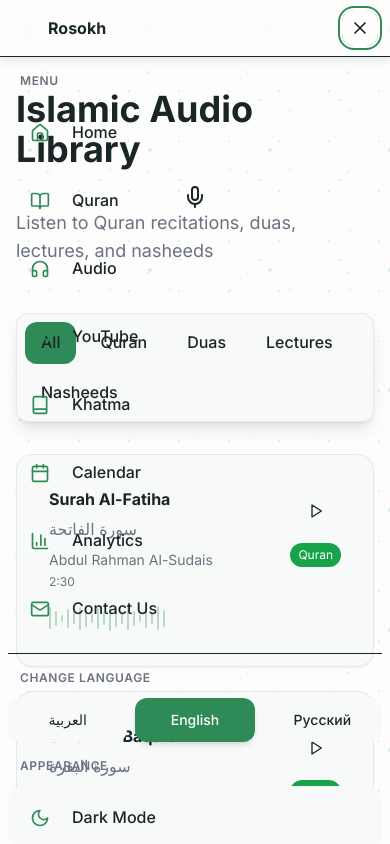
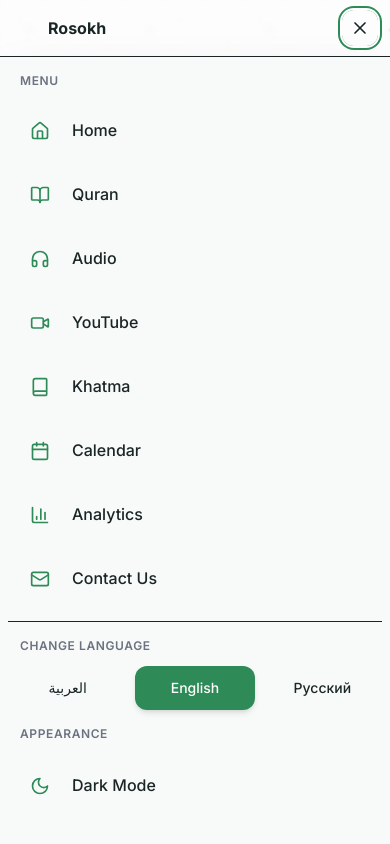
Before and after one commit to MMansy19/Rosokh, a Next.js app: page /en/audio in a window 390 px wide. Both pictures are taken after a click on the button "Toggle Menu". Shown: the top 844 px of the page. Built offline with nearby package versions, Linux system fonts and the light colour scheme.

Commit message:
feat: Update Header component to make  page content behind the menu

```diff
--- a/components/layout/Header.tsx
+++ b/components/layout/Header.tsx
@@ -222,11 +222,11 @@ export function Header({ locale, messages }: HeaderProps) {
         <>
           {/* Backdrop */}
           <div
-            className="md:hidden fixed inset-0 top-14 sm:top-16 z-30 bg-surface/95 backdrop-blur-sm"
+            className="md:hidden fixed inset-0 top-14 sm:top-16 z-30 bg-black/50 backdrop-blur-sm"
             onClick={() => setIsMenuOpen(false)}
           />
           {/* Mobile Menu Panel */}
-          <div className="md:hidden fixed inset-x-0 top-14 sm:top-16 z-40 bg-surface/95 backdrop-blur-sm border-t border-border shadow-lg max-h-[calc(100vh-3.5rem)] sm:max-h-[calc(100vh-4rem)] overflow-y-auto">
+          <div className="md:hidden fixed inset-x-0 top-14 sm:top-16 z-40 bg-surface border-t border-border shadow-2xl min-h-[calc(100vh-3.5rem)] sm:min-h-[calc(100vh-4rem)] h-full overflow-y-auto">
             <div className="p-2 space-y-3">
               {/* Mobile Navigation */}
               <nav className="space-y-1">
@@ -240,7 +240,7 @@ export function Header({ locale, messages }: HeaderProps) {
                       key={item.key}
                       href={`/${locale}${item.href === "/" ? "" : item.href}`}
                       onClick={() => setIsMenuOpen(false)}
-                      className="flex items-center space-x-3 rtl:space-x-reverse p-3 rounded-xl hover:bg-secondary transition-all duration-200 group active:scale-95"
+                      className="flex items-center space-x-3 rtl:space-x-reverse px-3 py-2.5 rounded-xl hover:bg-secondary transition-all duration-200 group active:scale-95"
                     >
                       <div className="w-10 h-10 rounded-lg bg-primary/10 flex items-center justify-center group-hover:bg-primary/20 transition-colors duration-200">
                         <Icon className="w-5 h-5 text-primary group-hover:scale-110 transition-transform duration-200" />
```
